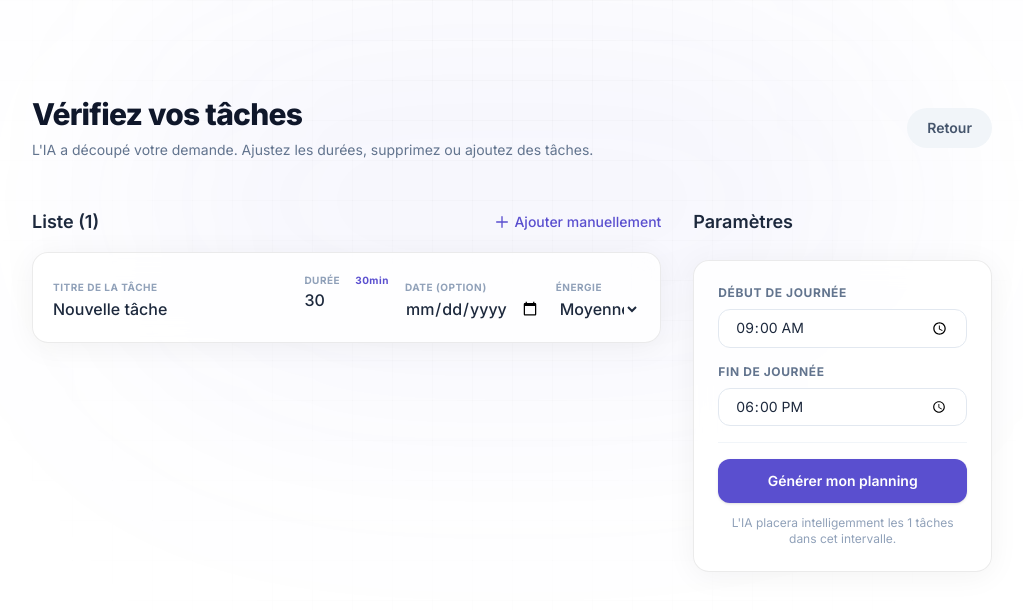
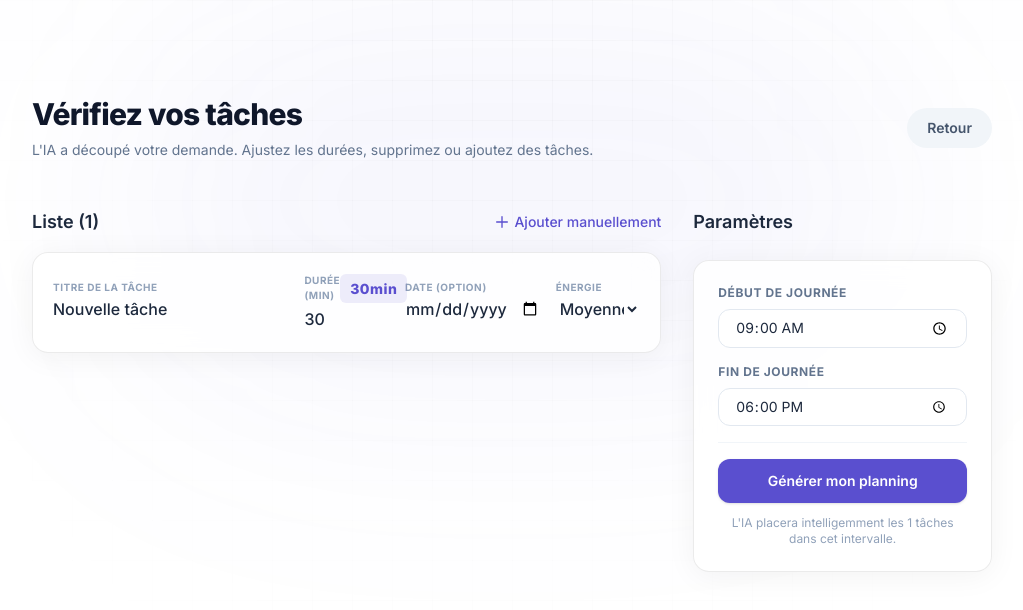
Before and after one commit to Moussandou/Taskie, a Next.js app: page /draft in a window 1280 px wide. Both pictures are taken after a click on the button "Ajouter manuellement". Shown: the top 610 px of the page, without its empty margins (128-1151 px from the left). Built offline with nearby package versions, Linux system fonts and the light colour scheme.

Commit message:
fix: inject current date to AI prompt & increase duration font size

```diff
--- a/src/app/draft/page.tsx
+++ b/src/app/draft/page.tsx
@@ -169,10 +169,10 @@ export default function DraftPage() {
                         />
                       </div>
 
-                      <div className="md:col-span-2 relative group">
-                        <label className="text-[10px] font-bold text-slate-400 tracking-wider flex items-center justify-between">
-                          <span className="uppercase">Durée</span>
-                          <span className="text-primary">
+                      <div className="md:col-span-2 relative group flex flex-col justify-end">
+                        <label className="text-[10px] font-bold text-slate-400 tracking-wider flex items-center justify-between mb-1">
+                          <span className="uppercase">Durée (min)</span>
+                          <span className="text-primary text-[14px] font-extrabold bg-primary/10 px-2.5 py-1 rounded-md">
                             {formatDuration(task.duree_estimee)}
                           </span>
                         </label>
--- a/src/infra/ai/parser.ts
+++ b/src/infra/ai/parser.ts
@@ -9,10 +9,14 @@ export async function parseBrainDump(text: string) {
     apiKey: process.env.GEMINI_API_KEY,
   });
 
+  const today = new Date().toISOString().split('T')[0];
+
   const response = await ai.models.generateContent({
     model: 'gemini-2.5-flash',
-    contents: `Transformez ce texte libre décrivant une journée en une liste de tâches structurées.
-Si certaines choses sont ambiguës (ex: durée non précisée pour une tâche complexe), renvoyez des questions.
+    contents: `Nous sommes aujourd'hui le ${today}.
+Transformez ce texte libre décrivant votre emploi du temps en une liste de tâches structurées.
+Si une date spécifique est mentionnée (ex: "vendredi", "le 12") ou si une tâche s'y prête mieux, déduisez sa date précise (YYYY-MM-DD) en fonction d'aujourd'hui. Laissez null si la tâche est valide n'importe quand.
+Si certaines choses sont ambiguës (ex: durée non précisée), renvoyez des questions.
 Texte : "${text}"`,
     config: {
       temperature: 0.1,
```
